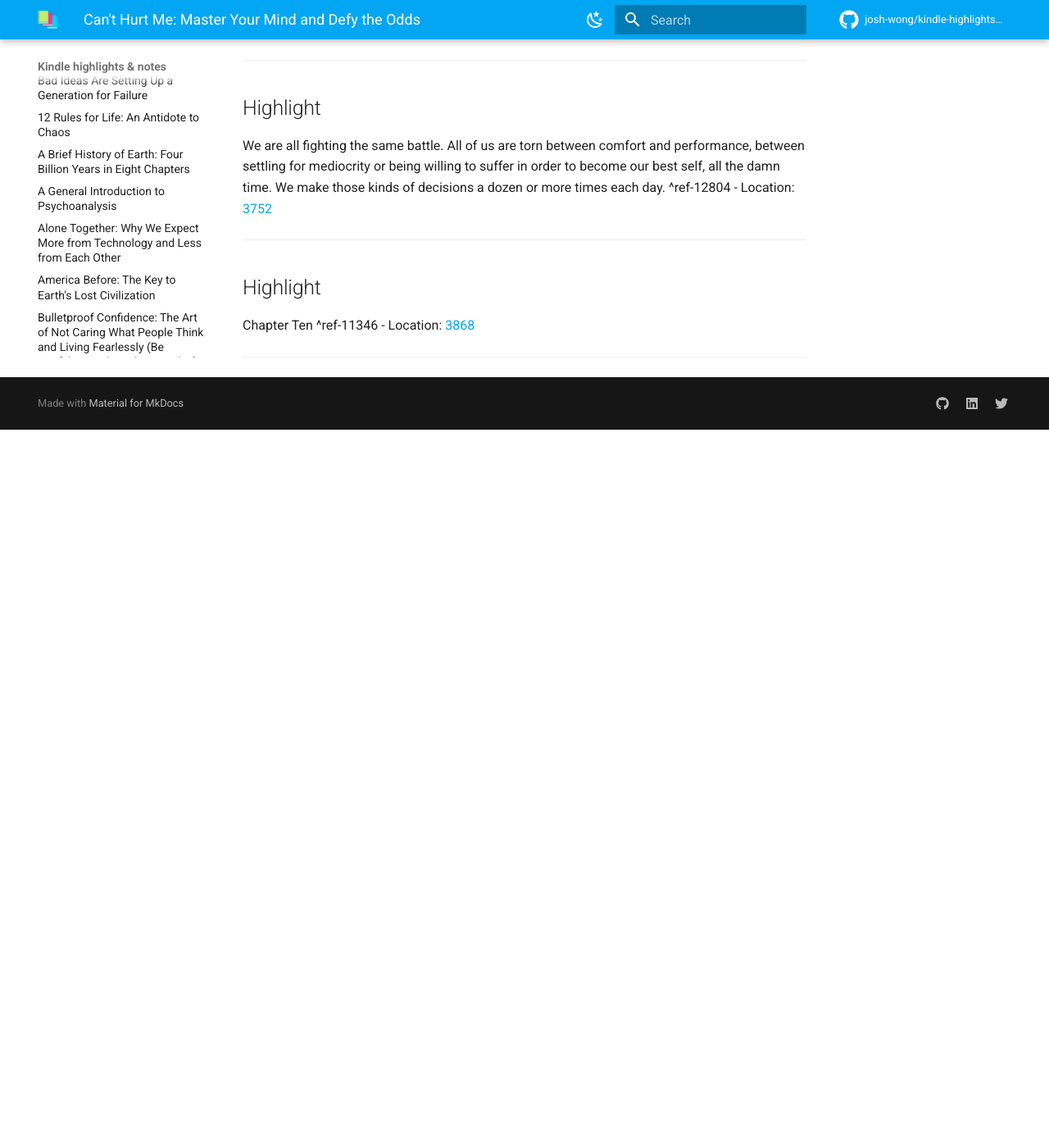
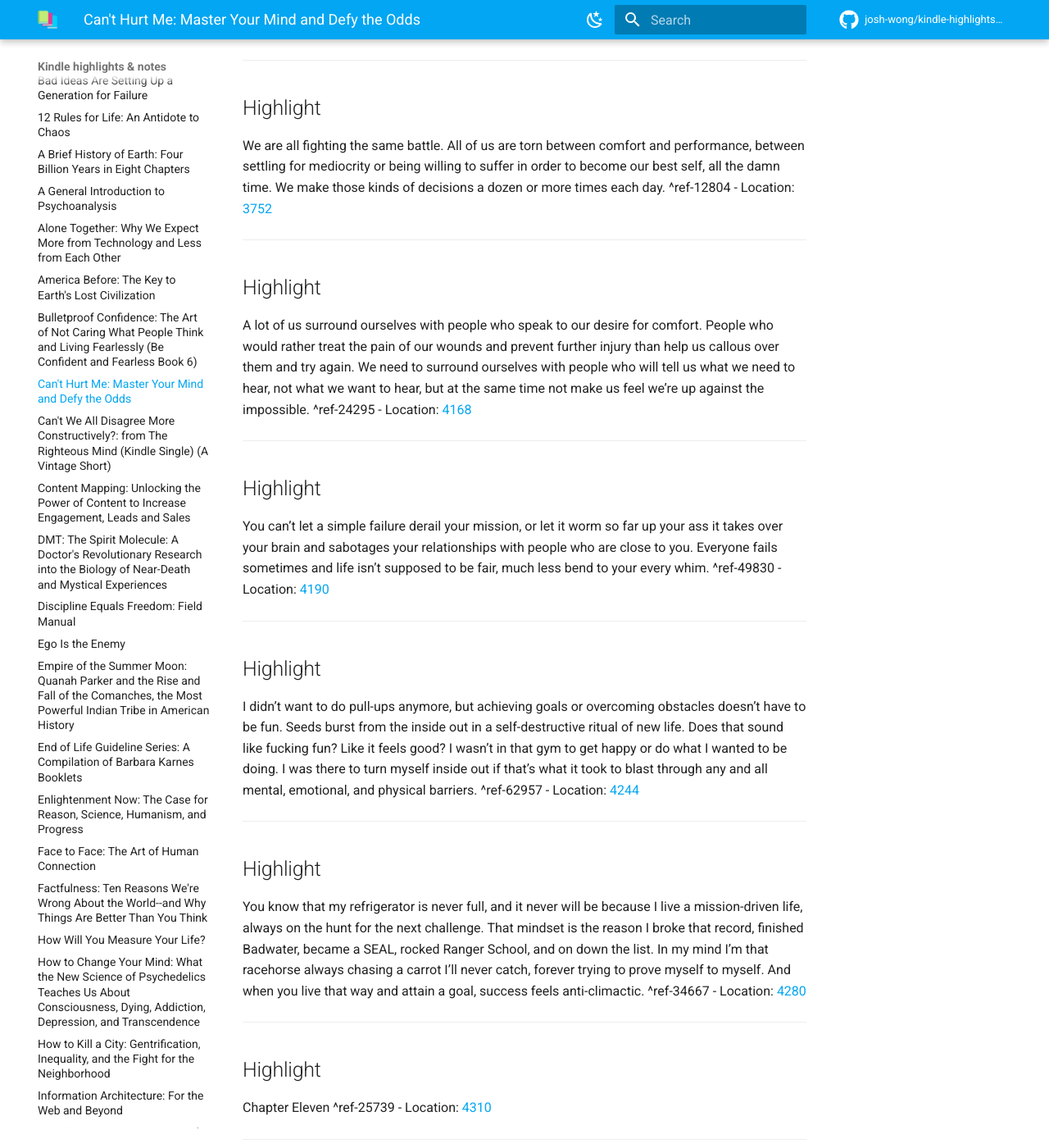
Before and after one commit to josh-wong/kindle-highlights-notes, an MkDocs documentation site: the page built from docs/Cant Hurt Me.md, in a window 1280 px wide and 1400 px high, scrolled down 6400 px. Shown: the whole window at 82% size. Built offline with MkDocs 1.6.1 and Material for MkDocs 9.7.7, drawn with Linux system fonts in a browser that asks for light colours; comment, search, counter and statistics services are not loaded; before the commit the page ends 6924 px from its top, so only the background shows below that; some of the changed text lies outside the part shown.

Commit message:
Update highlights and notes

```diff
--- a/docs/Cant Hurt Me.md
+++ b/docs/Cant Hurt Me.md
@@ -176,7 +176,31 @@ We are all fighting the same battle. All of us are torn between comfort and perf
 ---
 ## Highlight
 
-Chapter Ten ^ref-11346
-- Location: [3868](kindle://book?action=open&asin=B07H453KGH&location=3868)
+A lot of us surround ourselves with people who speak to our desire for comfort. People who would rather treat the pain of our wounds and prevent further injury than help us callous over them and try again. We need to surround ourselves with people who will tell us what we need to hear, not what we want to hear, but at the same time not make us feel we’re up against the impossible. ^ref-24295
+- Location: [4168](kindle://book?action=open&asin=B07H453KGH&location=4168)
 
 ---
+## Highlight
+
+You can’t let a simple failure derail your mission, or let it worm so far up your ass it takes over your brain and sabotages your relationships with people who are close to you. Everyone fails sometimes and life isn’t supposed to be fair, much less bend to your every whim. ^ref-49830
+- Location: [4190](kindle://book?action=open&asin=B07H453KGH&location=4190)
+
+---
+## Highlight
+
+I didn’t want to do pull-ups anymore, but achieving goals or overcoming obstacles doesn’t have to be fun. Seeds burst from the inside out in a self-destructive ritual of new life. Does that sound like fucking fun? Like it feels good? I wasn’t in that gym to get happy or do what I wanted to be doing. I was there to turn myself inside out if that’s what it took to blast through any and all mental, emotional, and physical barriers. ^ref-62957
+- Location: [4244](kindle://book?action=open&asin=B07H453KGH&location=4244)
+
+---
+## Highlight
+
+You know that my refrigerator is never full, and it never will be because I live a mission-driven life, always on the hunt for the next challenge. That mindset is the reason I broke that record, finished Badwater, became a SEAL, rocked Ranger School, and on down the list. In my mind I’m that racehorse always chasing a carrot I’ll never catch, forever trying to prove myself to myself. And when you live that way and attain a goal, success feels anti-climactic. ^ref-34667
+- Location: [4280](kindle://book?action=open&asin=B07H453KGH&location=4280)
+
+---
+## Highlight
+
+Chapter Eleven ^ref-25739
+- Location: [4310](kindle://book?action=open&asin=B07H453KGH&location=4310)
+
+---
```
Also changed, not shown: other parts of docs/Cant Hurt Me.md (+2 -2 lines).
